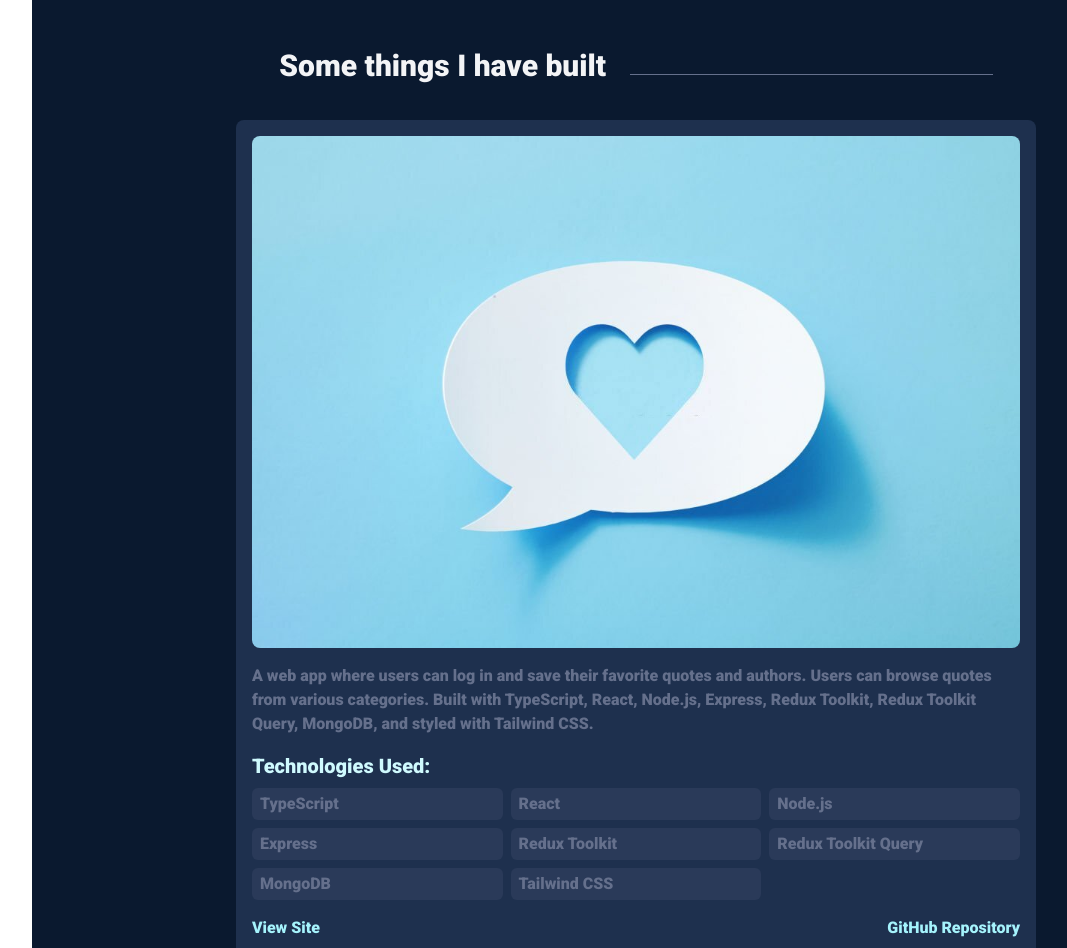
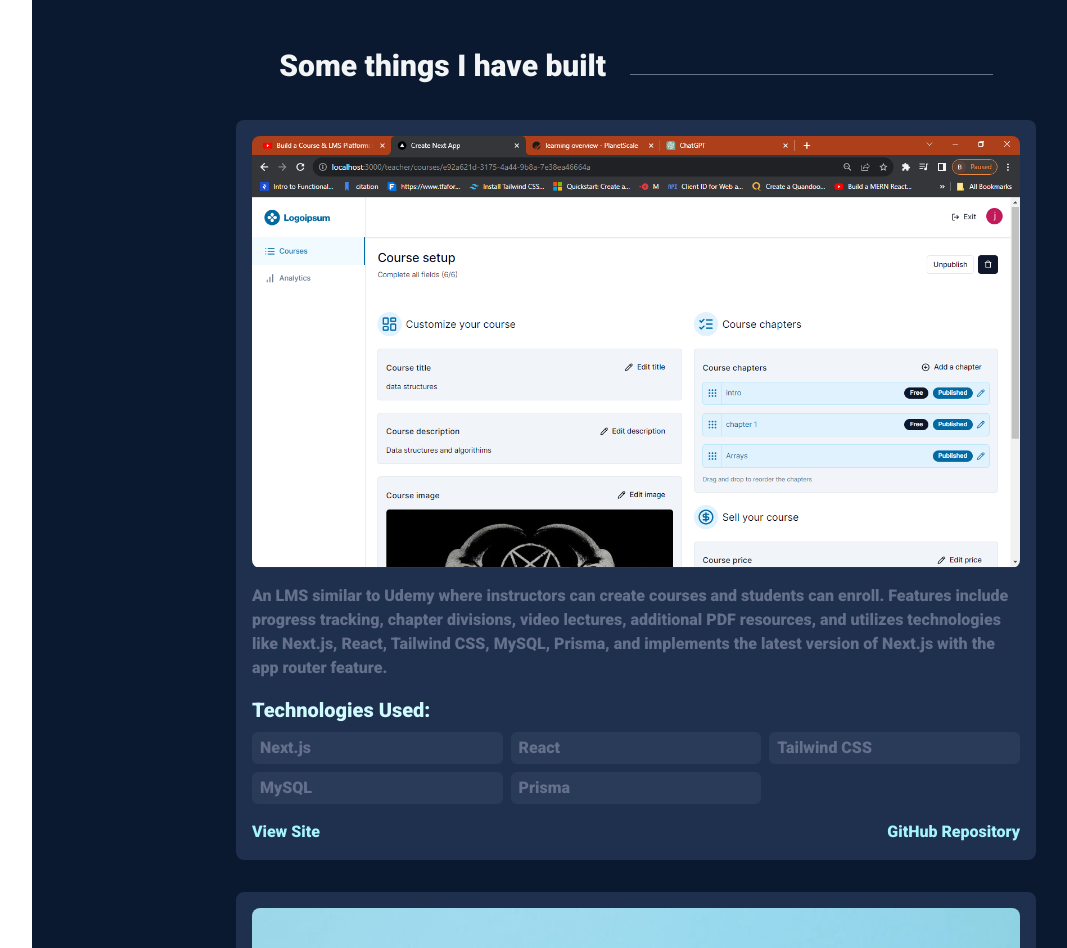
Before and after one commit to bettjesse/version2-portfolio, a Next.js app: page / in a window 1280 px wide. Shown: the part 2180-3128 px from the top of the page, without its empty margins (40-1107 px from the left). Built offline with nearby package versions, Linux system fonts and the light colour scheme.

Commit message:
Update page.tsx

```diff
--- a/app/(root)/page.tsx
+++ b/app/(root)/page.tsx
@@ -47,6 +47,14 @@ export default function Home() {
   ];
 
   const portfolio = [
+    {
+     name: 'Learning Management System',
+  description: 'An LMS similar to Udemy where instructors can create courses and students can enroll. Features include progress tracking, chapter divisions, video lectures, additional PDF resources, and utilizes technologies like Next.js, React, Tailwind CSS, MySQL, Prisma, and implements the latest version of Next.js with the app router feature.',
+  image: '/lms-pic.png',
+  technologies: ['Next.js', 'React', 'Tailwind CSS', 'MySQL', 'Prisma'],
+  liveLink: 'https://bett-lms.vercel.app/',
+  githubRepo: 'https://github.com/bettjesse/learning-management-system',
+    },
     {
       name: 'Favorite Quotes',
       description: 'A web app where users can log in and save their favorite quotes and authors. Users can browse quotes from various categories. Built with TypeScript, React, Node.js, Express, Redux Toolkit, Redux Toolkit Query, MongoDB, and styled with Tailwind CSS.',
```
